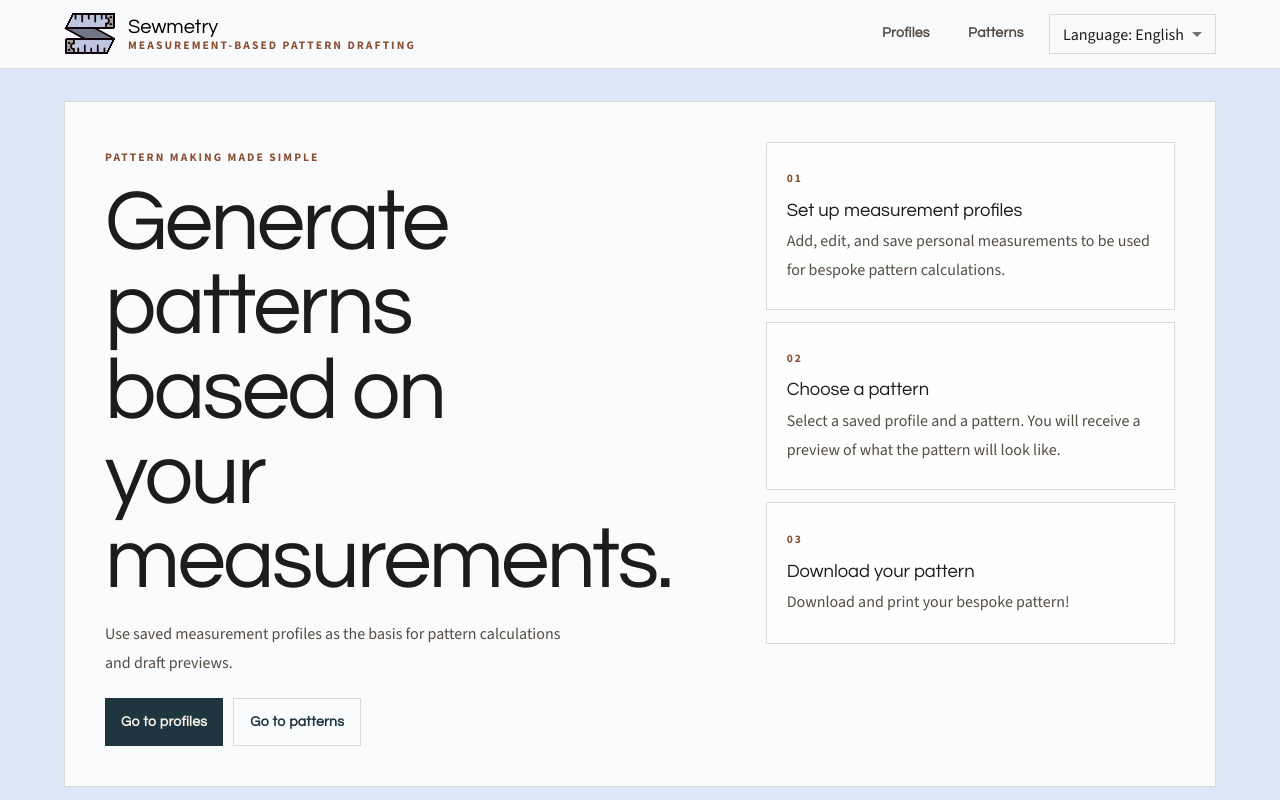
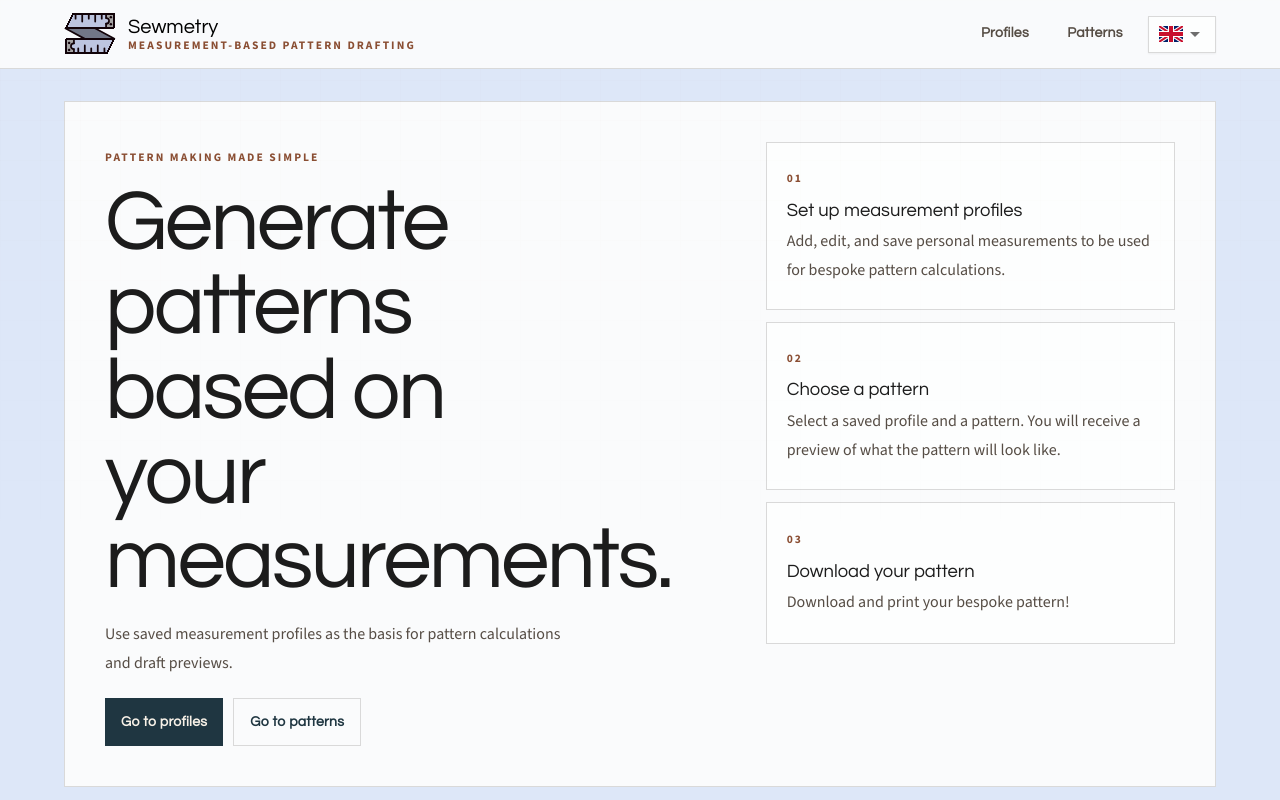
Before and after one commit to ramstedt/patterngen, a React (Vite) app: page / in a window 1280 px wide. Shown: the top 800 px of the page. Built offline with nearby package versions, Linux system fonts and the light colour scheme.

Commit message:
Refine UI styling, language picker, and profile/pattern flows

```diff
--- a/src/App.tsx
+++ b/src/App.tsx
@@ -1,5 +1,13 @@
-import { Suspense, lazy, useMemo, useState, type SyntheticEvent } from 'react';
+import {
+  Suspense,
+  lazy,
+  useEffect,
+  useMemo,
+  useState,
+  type SyntheticEvent,
+} from 'react';
 import AppBar from '@mui/material/AppBar';
+import Alert from '@mui/material/Alert';
 import Box from '@mui/material/Box';
 import Button from '@mui/material/Button';
 import Card from '@mui/material/Card';
@@ -27,6 +35,7 @@ import { patchNotes } from '../i18n/translations';
 import { useI18n } from '../i18n/useI18n';
 import { SewmetryLogo } from './components/Brand/SewmetryLogo';
 import { Footer } from './components/Footer/Footer';
+import { loadProfiles, subscribeProfiles } from './storage/profiles';
 
 const ProfileManagerPage = lazy(() =>
   import('./components/ProfileManager/ProfileManager').then((module) => ({
@@ -50,11 +59,121 @@ function PageLoader() {
   );
 }
 
+function LanguageFlag({ lang }: { lang: 'en' | 'sv' }) {
+  if (lang === 'en') {
+    return (
+      <Box
+        component='svg'
+        viewBox='0 0 24 16'
+        aria-hidden='true'
+        sx={{ display: 'block', width: 24, height: 16 }}
+      >
+        <rect width='24' height='16' fill='#012169' />
+        <path d='M0 0l24 16M24 0L0 16' stroke='#FFF' strokeWidth='4' />
+        <path d='M0 0l24 16M24 0L0 16' stroke='#C8102E' strokeWidth='2' />
+        <path d='M12 0v16M0 8h24' stroke='#FFF' strokeWidth='6' />
+        <path d='M12 0v16M0 8h24' stroke='#C8102E' strokeWidth='4' />
+      </Box>
+    );
+  }
+
+  return (
+    <Box
+      component='svg'
+      viewBox='0 0 24 16'
+      aria-hidden='true'
+      sx={{ display: 'block', width: 24, height: 16 }}
+    >
+      <rect width='24' height='16' fill='#006AA7' />
+      <path d='M7 0v16M0 7h24' stroke='#FECC00' strokeWidth='4' />
+    </Box>
+  );
+}
+
+function getLanguageLabel(lang: 'en' | 'sv') {
+  return lang === 'en' ? 'English' : 'Svenska';
+}
+
+function LanguageOptionContent({ lang }: { lang: 'en' | 'sv' }) {
+  return (
+    <Box
+      component='span'
+      sx={{
+        display: 'inline-flex',
+        alignItems: 'center',
+        justifyContent: 'center',
+        position: 'relative',
+      }}
+    >
+      <LanguageFlag lang={lang} />
+      <Box
+        component='span'
+        sx={{
+          position: 'absolute',
+          width: 1,
+          height: 1,
+          p: 0,
+          m: -1,
+          overflow: 'hidden',
+          clip: 'rect(0 0 0 0)',
+          whiteSpace: 'nowrap',
+          border: 0,
+        }}
+      >
+        {getLanguageLabel(lang)}
+      </Box>
+    </Box>
+  );
+}
+
+const languagePickerSx = {
+  minWidth: 0,
+  bgcolor: alpha('#FFFFFF', 0.7),
+  border: '1px solid #D9D9D9',
+  overflow: 'hidden',
+  boxShadow: '0 1px 2px rgba(28,28,28,0.05)',
+  transition: 'background-color 120ms ease, border-color 120ms ease',
+  '& .MuiOutlinedInput-notchedOutline': {
+    display: 'none',
+  },
+  '& .MuiSelect-select': {
+    display: 'flex',
+    alignItems: 'center',
+    justifyContent: 'center',
+    py: 0.75,
+    px: 1.25,
+    minHeight: 'unset',
+  },
+  '& .MuiSelect-icon': {
+    color: '#6E6E6E',
+    right: 8,
+    top: 'calc(50% - 12px)',
+  },
+  '&:hover': {
+    bgcolor: '#FFFFFF',
+    borderColor: '#CFCFCF',
+  },
+  '&.Mui-focused': {
+    bgcolor: '#FFFFFF',
+    borderColor: '#CFCFCF',
+  },
+};
+
 export default function App() {
   const { lang, setLang, t } = useI18n();
   const localizedPatchNotes = patchNotes[lang];
   const [currentPage, setCurrentPage] = useState<AppPage>('start');
   const [mobileMenuOpen, setMobileMenuOpen] = useState(false);
+  const [profileCount, setProfileCount] = useState(0);
+
+  useEffect(() => {
+    const syncProfiles = () => {
+      setProfileCount(loadProfiles().length);
+    };
+
+    syncProfiles();
+    return subscribeProfiles(syncProfiles);
+  }, []);
 
   const pageLinks = useMemo(
     () => [
@@ -229,18 +348,41 @@ export default function App() {
               <Stack
                 sx={{ display: { xs: 'none', md: 'block' }, flexShrink: 0 }}
               >
-                <FormControl size='small' sx={{ minWidth: 110 }}>
+                <FormControl size='small' sx={{ minWidth: 0 }}>
                   <Select
                     value={lang}
+                    aria-label={`${t('language')}: ${getLanguageLabel(lang)}`}
                     onChange={(event) =>
                       setLang(event.target.value as 'en' | 'sv')
                     }
-                    renderValue={(value) =>
-                      `${t('language')}: ${value === 'en' ? 'English' : 'Svenska'}`
-                    }
+                    renderValue={(value) => (
+                      <LanguageOptionContent lang={value as 'en' | 'sv'} />
+                    )}
+                    sx={languagePickerSx}
+                    MenuProps={{
+                      PaperProps: {
+                        sx: {
+                          mt: 1,
+                          border: '1px solid #D9D9D9',
+                          boxShadow: '0 10px 24px rgba(28,28,28,0.08)',
+                        },
+                      },
+                    }}
                   >
-                    <MenuItem value='en'>English</MenuItem>
-                    <MenuItem value='sv'>Svenska</MenuItem>
+                    <MenuItem
+                      value='en'
+                      aria-label='English'
+                      sx={{ justifyContent: 'center', minWidth: 56 }}
+                    >
+                      <LanguageOptionContent lang='en' />
+                    </MenuItem>
+                    <MenuItem
+                      value='sv'
+                      aria-label='Svenska'
+                      sx={{ justifyContent: 'center', minWidth: 56 }}
+                    >
+                      <LanguageOptionContent lang='sv' />
+                    </MenuItem>
                   </Select>
                 </FormControl>
               </Stack>
@@ -282,13 +424,36 @@ export default function App() {
           <FormControl fullWidth size='small'>
             <Select
               value={lang}
+              aria-label={`${t('language')}: ${getLanguageLabel(lang)}`}
               onChange={(event) => setLang(event.target.value as 'en' | 'sv')}
-              renderValue={(value) =>
-                `${t('language')}: ${value === 'en' ? 'English' : 'Svenska'}`
-              }
+              renderValue={(value) => (
+                <LanguageOptionContent lang={value as 'en' | 'sv'} />
+              )}
+              sx={languagePickerSx}
+              MenuProps={{
+                PaperProps: {
+                  sx: {
+                    mt: 1,
+                    border: '1px solid #D9D9D9',
+                    boxShadow: '0 10px 24px rgba(28,28,28,0.08)',
+                  },
+                },
+              }}
             >
-              <MenuItem value='en'>English</MenuItem>
-              <MenuItem value='sv'>Svenska</MenuItem>
+              <MenuItem
+                value='en'
+                aria-label='English'
+                sx={{ justifyContent: 'center' }}
+              >
+                <LanguageOptionContent lang='en' />
+              </MenuItem>
+              <MenuItem
+                value='sv'
+                aria-label='Svenska'
+                sx={{ justifyContent: 'center' }}
+              >
+                <LanguageOptionContent lang='sv' />
+              </MenuItem>
             </Select>
           </FormControl>
         </Box>
@@ -627,7 +792,11 @@ export default function App() {
                   </Box>
 
                   <Suspense fallback={<PageLoader />}>
-                    <PatternPage showHeader={false} />
+                    {profileCount > 0 ? (
+                      <PatternPage showHeader={false} />
+                    ) : (
+                      <Alert severity='info'>{t('noProfilesAvailable')}</Alert>
+                    )}
                   </Suspense>
                 </Stack>
               </Paper>
--- a/src/components/PatternSection/PatternSection.tsx
+++ b/src/components/PatternSection/PatternSection.tsx
@@ -272,6 +272,30 @@ export function PatternSection({
     });
   }
 
+  if (!profiles.length) {
+    return (
+      <Stack spacing={3}>
+        {showHeader && (
+          <Stack spacing={1}>
+            <Typography variant='h5'>{t('patterns')}</Typography>
+            <Typography color='text.secondary'>
+              {t('patternSectionDescription')}
+            </Typography>
+          </Stack>
+        )}
+        <Paper
+          sx={{
+            p: { xs: 0, sm: 2.5 },
+            bgcolor: { xs: 'transparent', sm: 'background.paper' },
+            boxShadow: 'none',
+          }}
+        >
+          <Alert severity='info'>{t('noProfilesAvailable')}</Alert>
+        </Paper>
+      </Stack>
+    );
+  }
+
   return (
     <Stack spacing={3}>
       {showHeader && (
@@ -445,15 +469,6 @@ export function PatternSection({
               </Stack>
             )}
 
-          {!profiles.length && (
-            <Typography
-              variant='body2'
-              color='text.secondary'
-              sx={{ gridColumn: { xs: '1', md: '1 / -1' } }}
-            >
-              {t('noProfilesAvailable')}
-            </Typography>
-          )}
           {requiresMovementEase && !selectedMovementEase && selectedPattern && (
             <Typography
               variant='body2'
```
